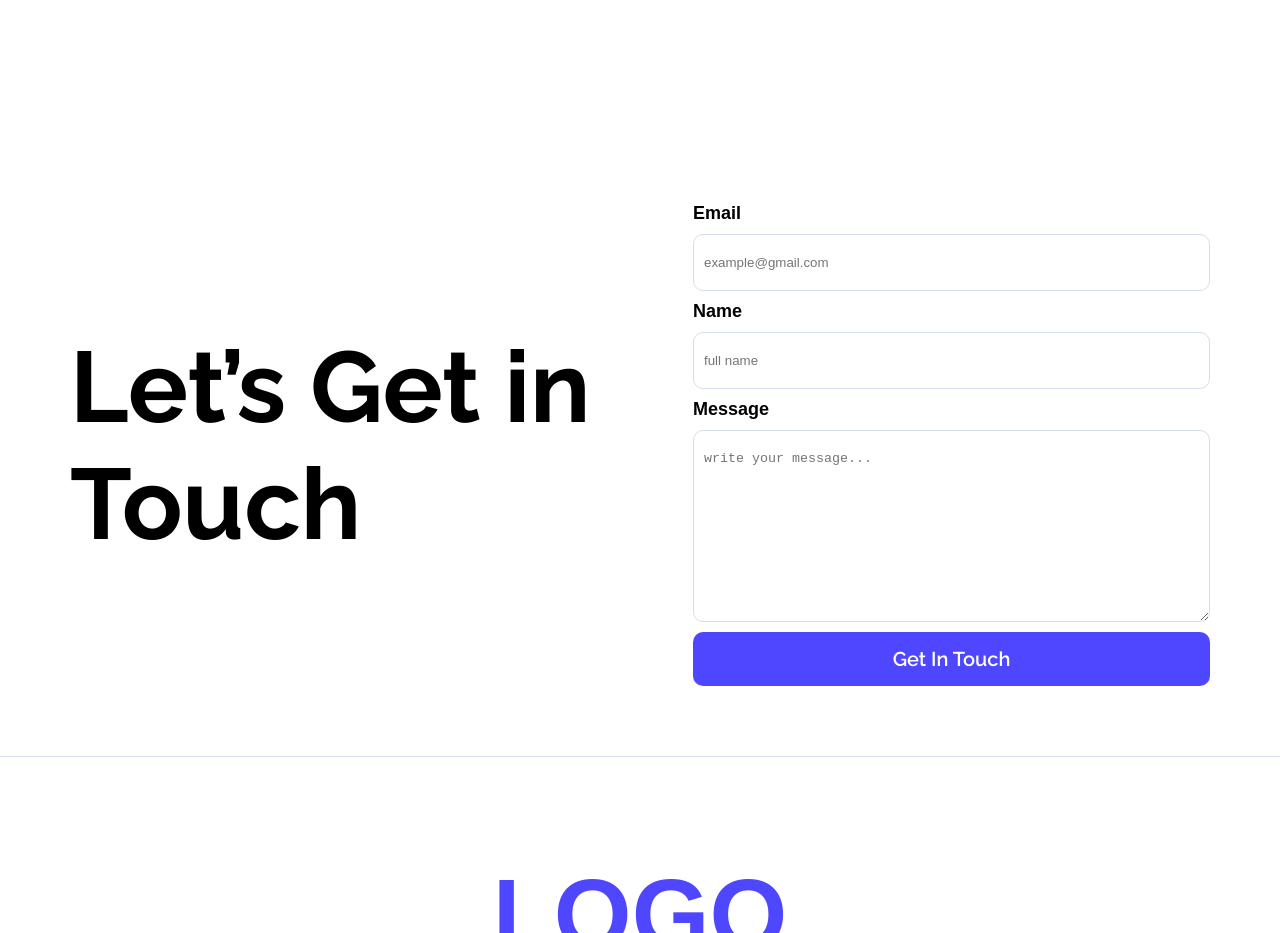
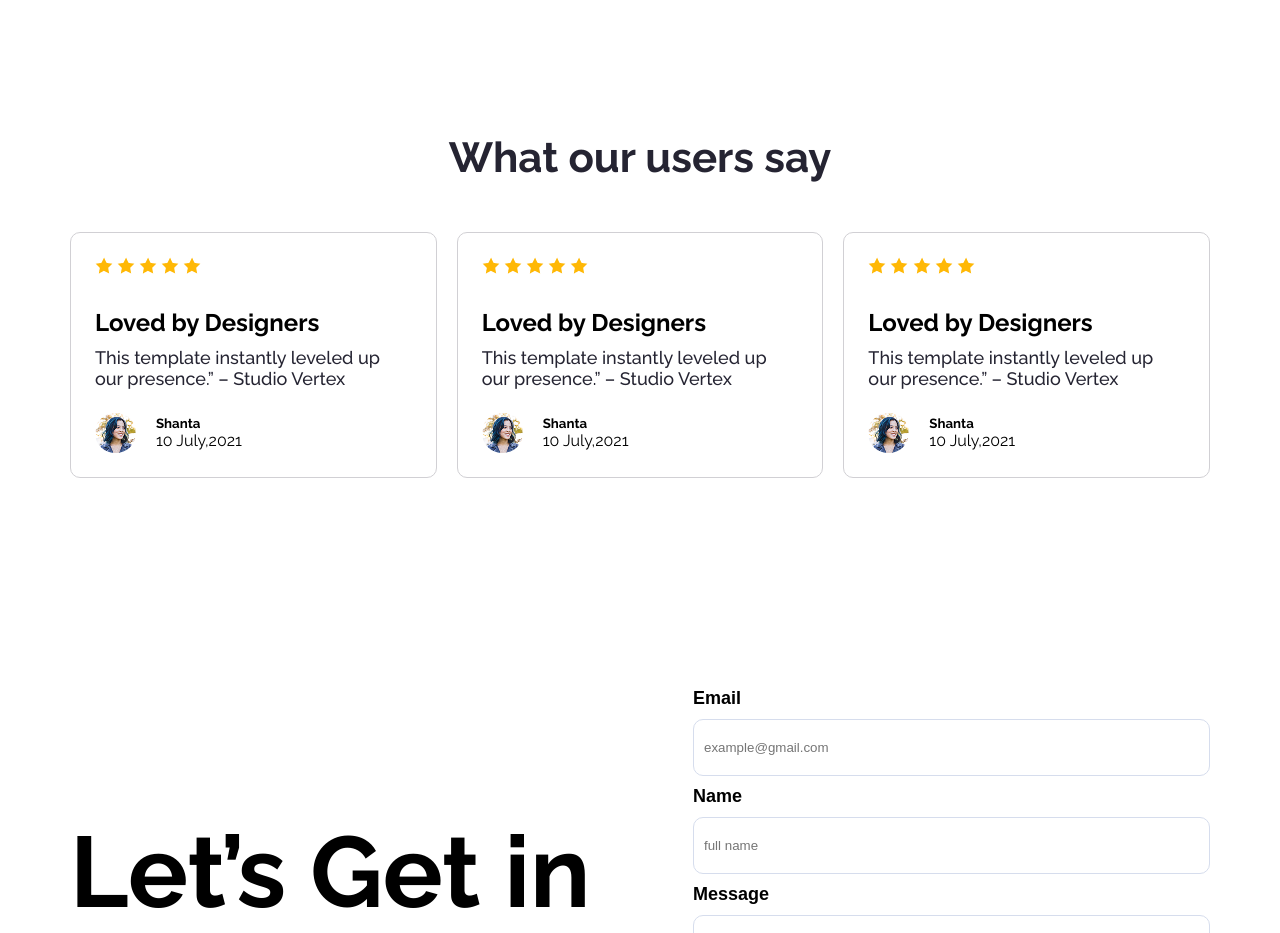
Before and after one commit to Samiul-Alam-Shanto/Assignment-Work, a plain HTML site: page index.html in a window 1280 px wide. Shown: the part 1580-2513 px from the top of the page. Drawn offline with Linux system fonts and the light colour scheme.

Commit message:
finished users feedback section with some other polishings

```diff
--- a/Style/styles.css
+++ b/Style/styles.css
@@ -94,7 +94,7 @@
     border-radius: 30px;
 }
 
-/* Productive users styles */
+/* Productive users section styles */
 
 .productive-users{
     background-color: rgba(78, 71, 255, 0.1);
@@ -124,7 +124,57 @@
     font-size: 20px;
 }
 
-/* get in touch styles */
+/* users-feedback section styles */
+.users-feedback{
+    text-align: center;
+    margin-bottom: 140px;
+}
+
+.feedback-title{
+    font-size: 42px;
+    font-weight: bold;
+    color: #252432;
+    margin-bottom: 50px;
+}
+.feedback-cards{
+    display: flex;
+    text-align: left;
+    width: 1140px;
+    margin: 0 auto;
+    justify-content: space-around;
+    gap: 20px;
+
+}
+.card{
+    border: 1px solid #d1d0d4;
+    border-radius: 10px;
+    padding:24px;
+}
+.card img{
+    margin-bottom: 30px ;
+}
+
+.card-title{
+    font-size: 24px;
+    margin-bottom: 10px;
+}
+.card-text{
+    font-size: 18px;
+    color: #252432;
+    font-weight: 500;
+    margin-bottom: 24px;
+}
+.user{
+    display: flex;
+    align-items: center;
+    gap: 20px;
+}
+.user img{
+    margin: 0px;
+    border-radius: 50%;
+}
+
+/* get in touch section styles */
 
 .get-in-touch{
     display: flex;
--- a/index.html
+++ b/index.html
@@ -50,6 +50,60 @@
                 </div>
             </div>
         </section>
+        <section class="users-feedback">
+            <h2 class="feedback-title">What our users say</h2>
+            <div class="feedback-cards">
+                <div class="card">
+                    <img src="Assets/icon-star.png" alt="stars">
+                    <img src="Assets/icon-star.png" alt="stars">
+                    <img src="Assets/icon-star.png" alt="stars">
+                    <img src="Assets/icon-star.png" alt="stars">
+                    <img src="Assets/icon-star.png" alt="stars">
+                    <h3 class="card-title">Loved by Designers</h3>
+                    <p class="card-text">This template instantly leveled up our presence.” – Studio Vertex</p>
+                    <div class="user">
+                        <img src="Assets/avatar.png" alt="user pp">
+                        <div class="reviewer-deatils">
+                            <h5 class="user-name">Shanta</h5>
+                            <p class="date">10 July,2021</p>
+                        </div>
+                    </div>
+                </div>
+                <div class="card">
+                    <img src="Assets/icon-star.png" alt="stars">
+                    <img src="Assets/icon-star.png" alt="stars">
+                    <img src="Assets/icon-star.png" alt="stars">
+                    <img src="Assets/icon-star.png" alt="stars">
+                    <img src="Assets/icon-star.png" alt="stars">
+                    <h3 class="card-title">Loved by Designers</h3>
+                    <p class="card-text">This template instantly leveled up our presence.” – Studio Vertex</p>
+                    <div class="user">
+                        <img src="Assets/avatar.png" alt="user pp">
+                        <div class="reviewer-deatils">
+                            <h5 class="user-name">Shanta</h5>
+                            <p class="date">10 July,2021</p>
+                        </div>
+                    </div>
+                </div>
+                <div class="card">
+                    <img src="Assets/icon-star.png" alt="stars">
+                    <img src="Assets/icon-star.png" alt="stars">
+                    <img src="Assets/icon-star.png" alt="stars">
+                    <img src="Assets/icon-star.png" alt="stars">
+                    <img src="Assets/icon-star.png" alt="stars">
+                    <h3 class="card-title">Loved by Designers</h3>
+                    <p class="card-text">This template instantly leveled up our presence.” – Studio Vertex</p>
+                    <div class="user">
+                        <img src="Assets/avatar.png" alt="user pp">
+                        <div class="reviewer-deatils">
+                            <h5 class="user-name">Shanta</h5>
+                            <p class="date">10 July,2021</p>
+                        </div>
+                    </div>
+                </div>
+            </div>
+
+        </section>
         <section class="get-in-touch">
             <h2 class="touch-text">Let’s Get in Touch</h2>
             <form>
@@ -70,7 +124,8 @@
     </main>
     <footer>
         <h2 class="footer-logo primary-color">LOGO</h2>
-        <p class="footer-text">Ready to elevate your online presence? Contact us today to discuss your project and discover how we can bring your vision to life.</p>
+        <p class="footer-text">Ready to elevate your online presence? Contact us today to discuss your project and
+            discover how we can bring your vision to life.</p>
         <div class="footer-menu">
             <a href="#">Home</a>
             <a href="#">About</a>
```
